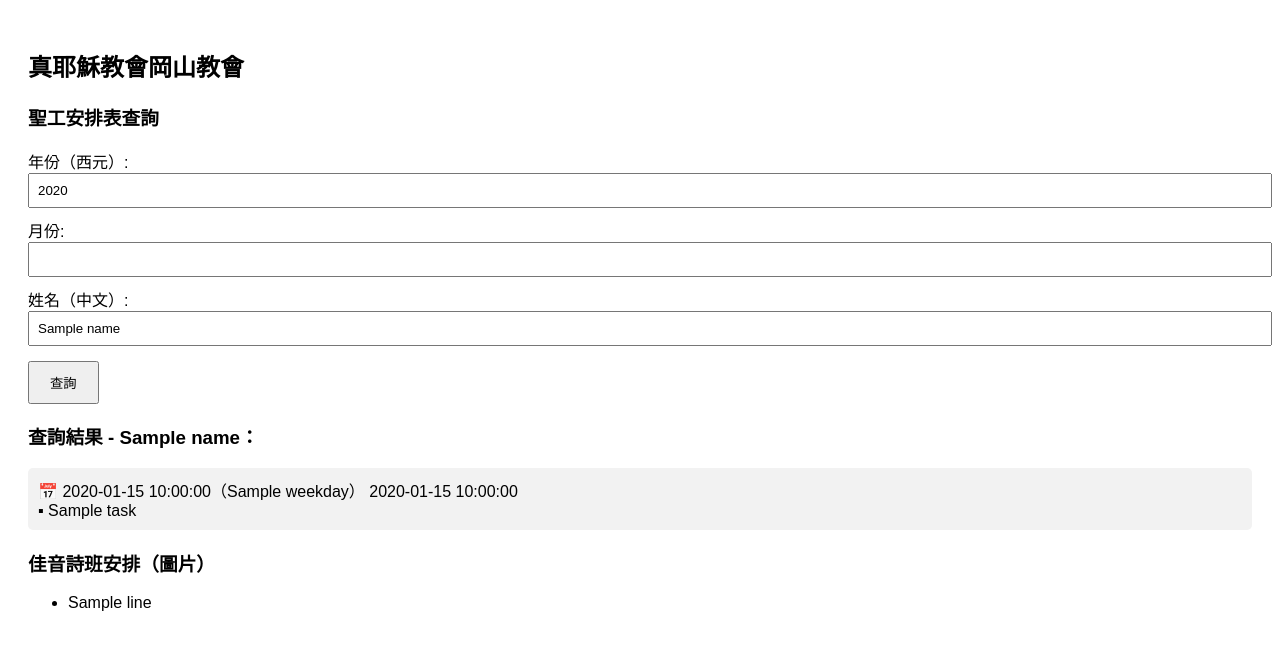
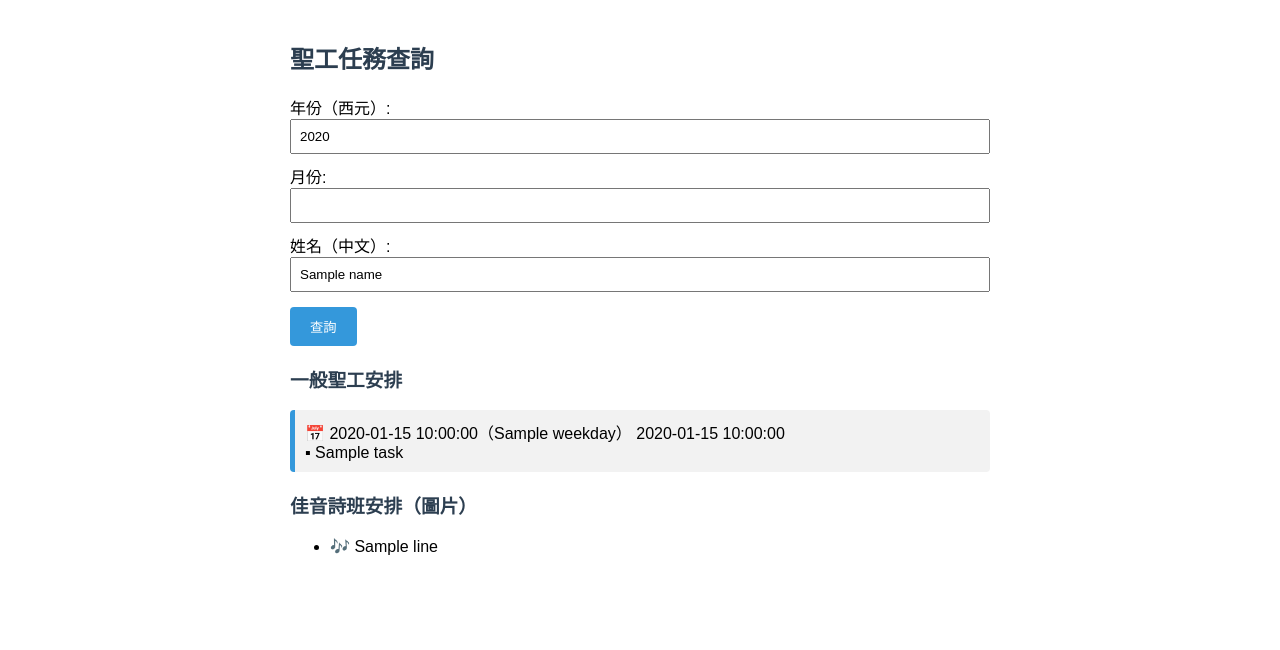
Before and after one commit to HuaiHsin/church-query-app, a FastAPI app: template templates/index.html in a window 1280 px wide. Shown: the top 650 px of the page. Run offline with FastAPI, Linux system fonts and the light colour scheme; the template is opened without the code that fills it: most values are stand-ins (such as "Sample title", 1, 10 or a date in 2020).

Commit message:
Update index.html

```diff
--- a/templates/index.html
+++ b/templates/index.html
@@ -2,19 +2,56 @@
 <html>
 <head>
   <meta charset="UTF-8">
-  <title>查詢聖工任務</title>
+  <title>聖工任務查詢</title>
   <meta name="viewport" content="width=device-width, initial-scale=1">
   <style>
-    body { font-family: sans-serif; padding: 20px; }
-    label { display: block; margin-top: 10px; }
-    input { width: 100%; padding: 8px; }
-    button { margin-top: 15px; padding: 10px 20px; }
-    .task { margin-top: 15px; padding: 10px; background: #f2f2f2; border-radius: 5px; }
+    body {
+      font-family: sans-serif;
+      padding: 20px;
+      max-width: 700px;
+      margin: auto;
+    }
+    h2, h3 {
+      color: #2c3e50;
+    }
+    label {
+      display: block;
+      margin-top: 10px;
+    }
+    input {
+      width: 100%;
+      padding: 8px;
+      box-sizing: border-box;
+    }
+    button {
+      margin-top: 15px;
+      padding: 10px 20px;
+      background-color: #3498db;
+      border: none;
+      color: white;
+      cursor: pointer;
+      border-radius: 4px;
+    }
+    button:hover {
+      background-color: #2980b9;
+    }
+    .task {
+      margin-top: 15px;
+      padding: 10px;
+      background: #f2f2f2;
+      border-left: 5px solid #3498db;
+      border-radius: 4px;
+    }
+    .error {
+      color: red;
+      margin-top: 15px;
+      font-weight: bold;
+    }
   </style>
 </head>
 <body>
-  <h2>真耶穌教會岡山教會</h2>
-  <h3>聖工安排表查詢</h3>
+  <h2>聖工任務查詢</h2>
+
   <form method="get" action="/query">
     <label>年份（西元）:</label>
     <input type="number" name="year" value="{{ year or '' }}" required>
@@ -29,11 +66,11 @@
   </form>
 
   {% if error %}
-    <p style="color: red;">{{ error }}</p>
+    <p class="error">⚠️ {{ error }}</p>
   {% endif %}
 
   {% if results %}
-    <h3>查詢結果 - {{ name }}：</h3>
+    <h3>一般聖工安排</h3>
     {% for r in results %}
       <div class="task">
         📅 {{ r.date }}（{{ r.weekday }}） {{ r.time }}<br>
@@ -48,10 +85,9 @@
     <h3>佳音詩班安排（圖片）</h3>
     <ul>
       {% for line in choir_results %}
-  <li>{{ line }}</li>
+        <li>🎶 {{ line }}</li>
       {% endfor %}
     </ul>
   {% endif %}
-
 </body>
 </html>
```
Lines whose indentation alone changed are shown as unchanged.
